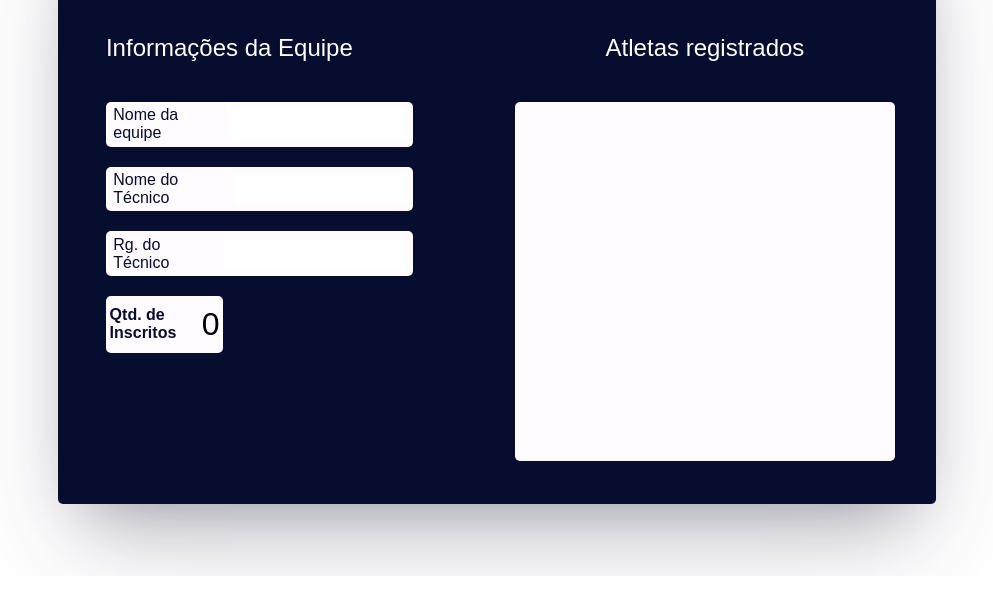
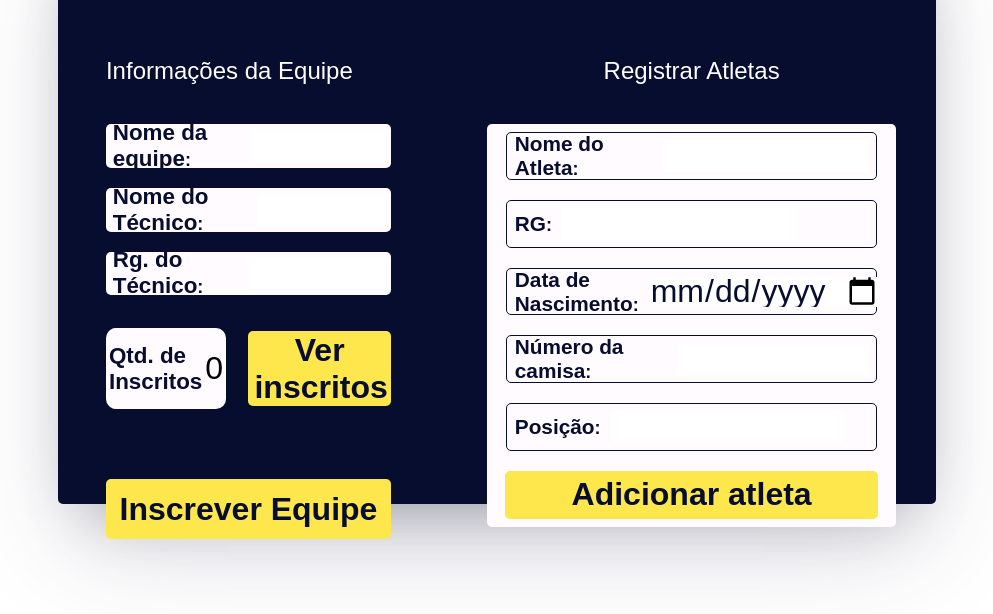
Before and after one commit to TavinV/cadastro-brunao, a plain HTML site: page index.html in a window 1280 px wide. Shown: the part 253-867 px from the top of the page, without its empty margins (143-1136 px from the left). Before the commit the page ends 829 px from the top, so only its background shows below. Drawn offline with Linux system fonts and the light colour scheme; a web font is replaced by a local one.

Commit message:
terminei front end, comecei o back

```diff
--- a/index.html
+++ b/index.html
@@ -1,10 +1,10 @@
 <!DOCTYPE html>
 <html lang="br">
   <head>
-    <meta charset="UTF-8">
-    <meta name="viewport" content="width=device-width, initial-scale=1.0">
+    <meta charset="UTF-8" />
+    <meta name="viewport" content="width=device-width, initial-scale=1.0" />
     <title>Silas Volei Camp</title>
-    <link rel="stylesheet" href="style.css">
+    <link rel="stylesheet" href="style.css" />
   </head>
   <body>
     <h1>Silas Volei Camp</h1>
@@ -15,33 +15,79 @@
         <div class="left-wrapper">
           <h2>Informações da Equipe</h2>
           <div class="inputs">
-                    <label class="inpt_label_aft" for="nome-da-equipe">Nome da equipe</label>
-                    <input autocomplete="off" id="nome-da-equipe" type="text">
+            <label class="inpt_label_aft" for="nome-da-equipe"
+              >Nome da equipe</label
+            >
+            <input autocomplete="off" id="nome-da-equipe" type="text" />
           </div>
           <div class="inputs">
             <label class="inpt_label_aft" for="tecnico">Nome do Técnico</label>
-                    <input autocomplete="off" id="tecnico" type="text">
+            <input autocomplete="off" id="tecnico" type="text" />
           </div>
           <div class="inputs">
-                    <label class="inpt_label_aft" for="rg-tecnico">Rg. do Técnico</label>
-                    <input autocomplete="off" id="rg-tecnico" type="text">
+            <label class="inpt_label_aft" for="rg-tecnico"
+              >Rg. do Técnico</label
+            >
+            <input autocomplete="off" id="rg-tecnico" type="text" />
           </div>
           <div class="quantidade">
-                    <h2>
-                        Qtd. de Inscritos
-                    </h2>
-                    <p>
-                        0
-                    </p>
+            <div class="contador">
+              <h2>Qtd. de Inscritos</h2>
+              <p>0</p>
+            </div>
+            <button id="ver_inscritos">Ver inscritos</button>
+          </div>
+          <div class="submit-container">
+            <button id="inscrever_equipe">Inscrever Equipe</button>
           </div>
         </div>
         <div class="right-wrapper">
-                <h2>Atletas registrados</h2>
-                <div class="slider-container">
-
+          <h2>Registrar Atletas</h2>
+          <form class="slider-container">
+            <div class="inputs">
+              <label class="inpt_label_aft" for="atleta">Nome do Atleta</label>
+              <input autocomplete="off" id="atleta" type="text" />
+            </div>
+            <div class="inputs">
+              <label class="inpt_label_aft" for="atleta">RG</label>
+              <input autocomplete="off" id="rg_atleta" type="text" />
+            </div>
+            <div class="inputs">
+              <label class="inpt_label_aft" for="data_nascimento"
+                >Data de Nascimento</label
+              >
+              <input autocomplete="off" id="data_nascimento" type="date" />
+            </div>
+            <div class="inputs">
+              <label class="inpt_label_aft" for="numero_camisa"
+                >Número da camisa</label
+              >
+              <input autocomplete="off" id="numero_camisa" type="text" />
+            </div>
+            <div class="inputs">
+              <label class="inpt_label_aft" for="posicao">Posição</label>
+              <input
+                autocomplete="off"
+                list="posicoes"
+                id="posicao"
+                type="text"
+              />
+              <datalist id="posicoes">
+                <option value="N/A"></option>
+                <option value="Libero"></option>
+                <option value="Levantador"></option>
+                <option value="Oposto"></option>
+                <option value="Ponteiro"></option>
+                <option value="Central"></option>
+              </datalist>
+            </div>
+            <div class="slider-item">
+              <button id="adicionar_atleta">Adicionar atleta</button>
+            </div>
+          </form>
         </div>
       </div>
     </div>
-    </div>
+    <script src="script.js"></script>
   </body>
 </html>
--- /dev/null
+++ b/script.js
@@ -0,0 +1,41 @@
+// Criando as variáveis para os inputs
+
+var el_nomeEquipe = document.querySelector("#nome-da-equipe")
+var el_nomeTec = document.querySelector("#tecnico")
+var el_rgTec = document.querySelector("#rg-tecnico")
+
+// Info Atleta
+
+var el_nomeAtleta = document.querySelector("#atleta")
+var el_rgAtleta = document.querySelector("#rg_atleta")
+var el_dataNascimento = document.querySelector("#data_nascimento")
+var el_numeroCamisa = document.querySelector("#numero_camisa")
+var el_Posicao = document.querySelector("#posicao")
+
+// Botões
+
+var el_Inscrever = document.querySelector("#inscrever_equipe")
+var el_Adicionar = document.querySelector("#adicionar_atleta")
+var el_VerInscritos = document.querySelector("#ver_inscritos")
+
+let el_formAtleta = document.querySelector("form")
+let atletas = []
+
+el_formAtleta.addEventListener('submit', (e)=>{
+    e.preventDefault()
+    const atleta = {
+        nome: el_nomeAtleta.value.trim(),
+        rg: el_rgAtleta.value.trim(),
+        data_nascimento: el_dataNascimento.value.trim(),
+        numero_camisa: el_numeroCamisa.value.trim(),
+        posicao: el_Posicao.value.trim()
+
+    }
+
+    atletas.append(atleta)
+})
+
+
+el_Inscrever.addEventListener("click",()=>{alert("hi")})
+el_Adicionar.addEventListener("click",()=>{alert("hi")})
+el_VerInscritos.addEventListener("click",()=>{console.log(atletas)})
--- a/style.css
+++ b/style.css
@@ -6,6 +6,7 @@
     font-weight: 500;
     font-style: normal;
     color: var(--dark-blue);
+    transition: all .3s ease;
 }
 
 :root {
@@ -37,6 +38,11 @@ body {
 
 .register-container > h2, p {
     color: var(--accent);
+}
+
+.register-container > h2 {
+    font-size: 2rem;
+    font-weight: bolder;
 }
 
 .contents {
@@ -72,36 +78,72 @@ body {
     border: none;
     width: 65%;
     height: 30px;
-    font-size: 1rem;
+    font-size: 2rem;
     background-color: white;
 }
 
 label {
-    font-size: 1rem;
-    color: var(--dark-blue)
+    font-size: 1.4rem;
+    font-weight: bold;
+    color: var(--dark-blue);
+}
+
+label::after{
+    content: ":";
+    font-size: large;
+    font-weight: 900;
+    width: 10px;
 }
 
 .quantidade {
-    width: 30%;
-    height: 10%;
     display: flex;
-    justify-content: center;
+    justify-content: space-between;
     align-items: center;
-    gap: 20px;
-    padding: 1%;
-    border-radius: 5px;
+    width: 84%;
+}
+
+.contador{
+    padding: 3px;
+    width: 40%;
+    height: 70%;
+    display: flex;
+    flex-direction: row;
+    justify-content: space-around;
+    align-items: center;
+    border-radius: 10px;
     background-color: var(--light);
 }
 
-.quantidade > h2 {
-    font-size: 1rem;
-    font-weight: 800;
+.contador > h2 {
+    font-size: 1.4rem;
+    font-weight: bold;
+    padding: 0 ;
+    margin: 0;
 }
 
 
-.quantidade > p {
+.contador > p {
     font-size: 2rem;
     color: black;
+}
+
+.quantidade>button {
+    width: 50%;
+    height: 70%;
+    outline: none;
+    border: none;
+    background-color: var(--accent);
+    font-size: 2rem;
+    font-weight: bold;
+    border-radius: 5px;
+}
+
+.quantidade>button:hover {
+    scale: 1.05;
+}
+
+.quantidade>button:active {
+    scale: .9;
 }
 
 .right-wrapper {
@@ -120,7 +162,72 @@ label {
     height: 70%;
     display: flex;
     flex-direction: column;
+    align-items: center;
     padding: 2%;
     border-radius: 5px;
     overflow-y: scroll;
+    gap: 20px;
 }
+
+.slider-item {
+    width: 95%;
+    height: 60px;
+}
+
+.slider-container > .inputs {
+    border: 1px solid var(--dark-blue);
+    width: 90%;
+}
+
+.slider-container>.inputs > label{
+    font-weight: bold;
+    font-size: 1.3rem;
+}
+
+.slider-item > button {
+    width: 100%;
+    height: 100%;
+    outline: none;
+    border: none;
+    background-color: var(--accent);
+    font-size: 2rem;
+    font-weight: bold;
+    border-radius: 5px;
+}
+
+.slider-item>button:hover {
+    scale: 1.05;
+}
+
+.slider-item>button:active {
+    scale: .9;
+}
+
+.submit-container {
+    margin-top: 11%;
+    width: 105%;
+    height: 60px;
+}
+
+.submit-container>button {
+    width: 80%;
+    height: 100%;
+    outline: none;
+    border: none;
+    background-color: var(--accent);
+    font-size: 2rem;
+    font-weight: bold;
+    border-radius: 5px;
+}
+
+.submit-container>button:hover {
+    scale: 1.05;
+}
+
+.submit-container>button:active {
+    scale: .9;
+}
+
+input:-webkit-autofill{
+   display: none;
+}
```
Lines whose indentation alone changed are shown as unchanged.
